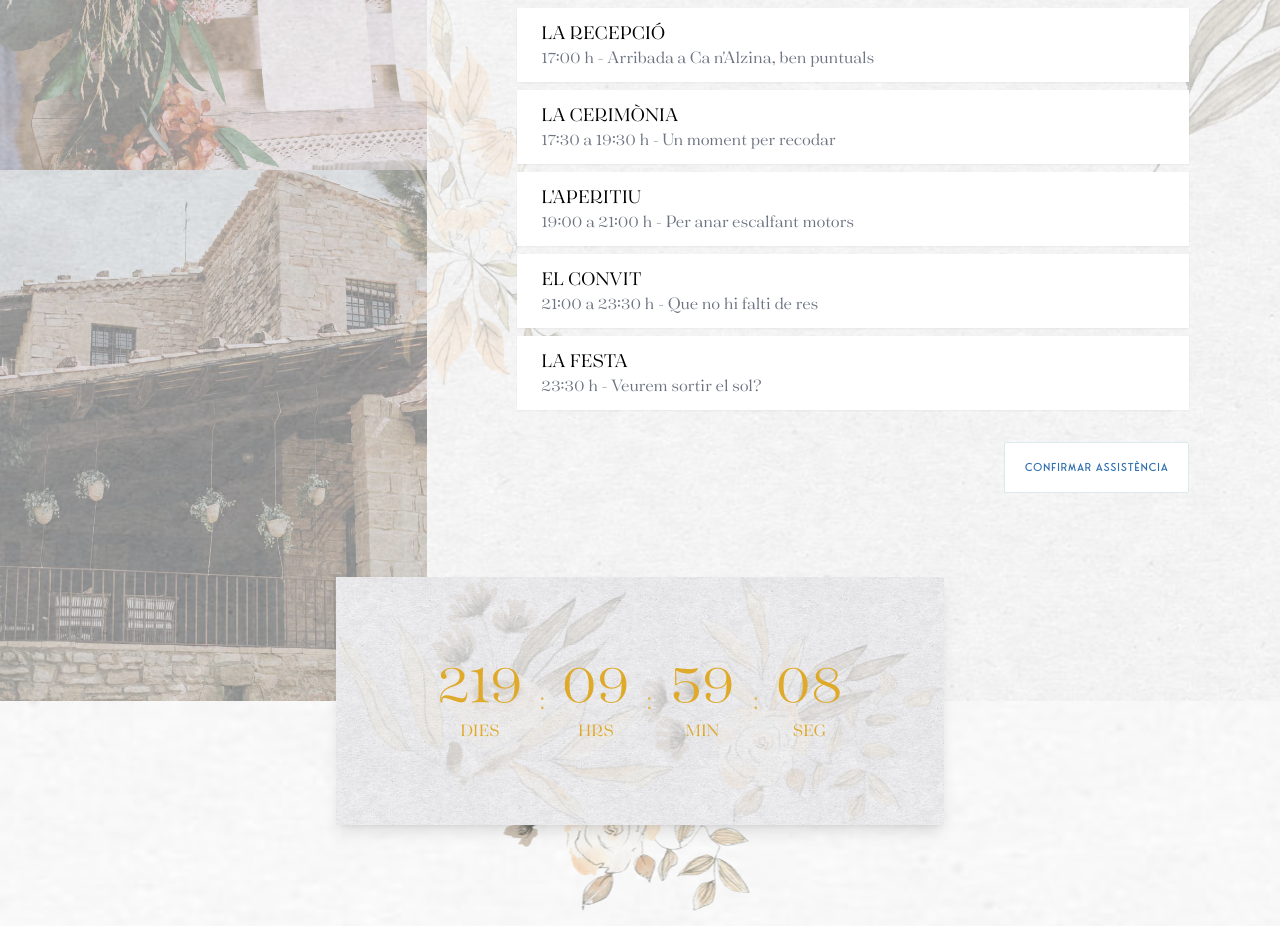
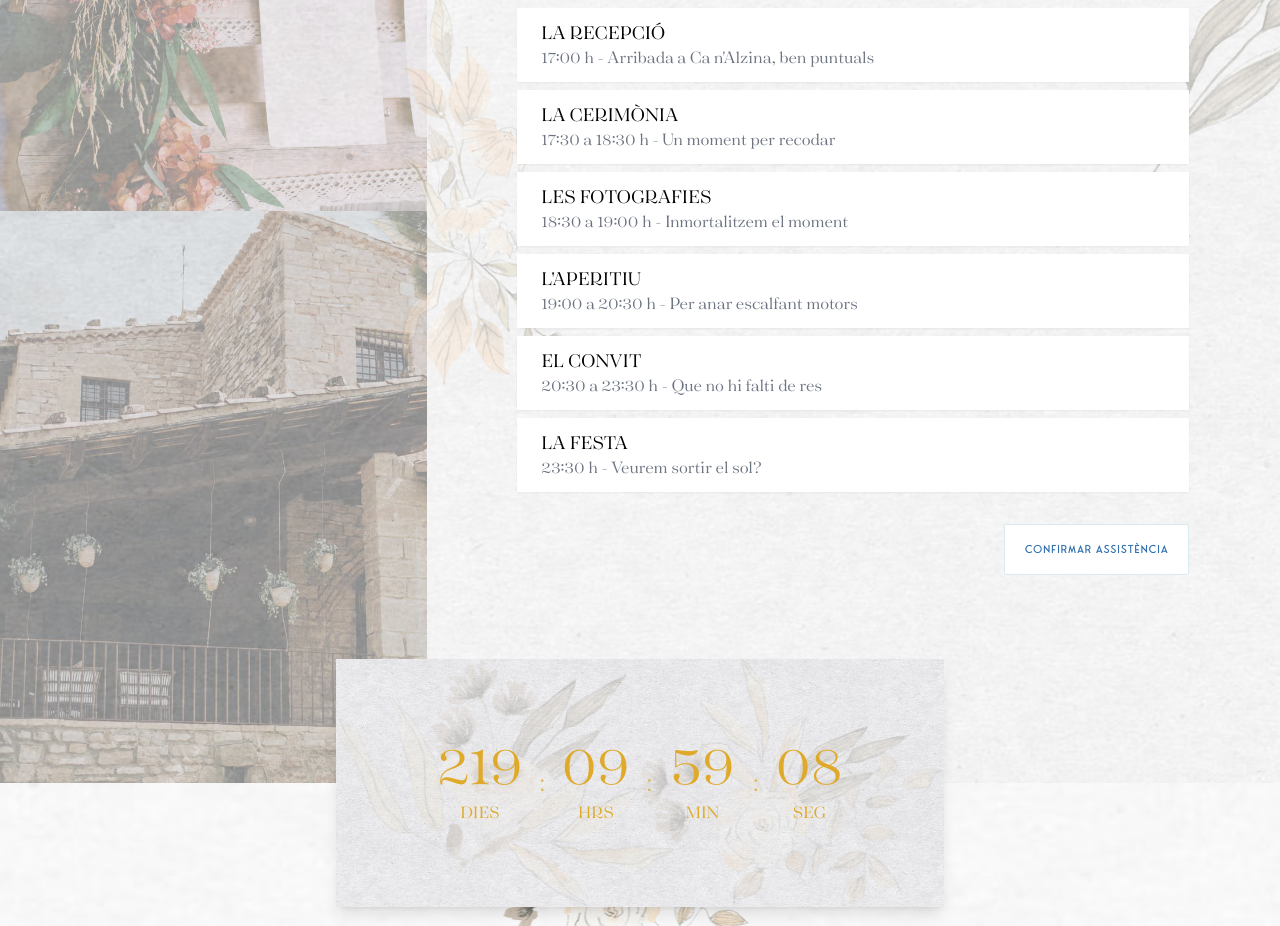
Before and after one commit to juliramon/lanostrafestamajor, a Next.js app: page / in a window 1280 px wide. Shown: the part 2820-3746 px from the top of the page. Built offline with nearby package versions, Linux system fonts and the light colour scheme.

Commit message:
fix: front --> update agenda

```diff
--- a/pages/index.js
+++ b/pages/index.js
@@ -49,15 +49,19 @@ const Home = () => {
 		},
 		{
 			title: "La cerimònia",
-			description: "17:30 a 19:30 h - Un moment per recodar",
+			description: "17:30 a 18:30 h - Un moment per recodar",
+		},
+		{
+			title: "Les fotografies",
+			description: "18:30 a 19:00 h - Inmortalitzem el moment",
 		},
 		{
 			title: "L'aperitiu",
-			description: "19:00 a 21:00 h - Per anar escalfant motors",
+			description: "19:00 a 20:30 h - Per anar escalfant motors",
 		},
 		{
 			title: "El convit",
-			description: "21:00 a 23:30 h - Que no hi falti de res",
+			description: "20:30 a 23:30 h - Que no hi falti de res",
 		},
 		{
 			title: "La festa",
```
